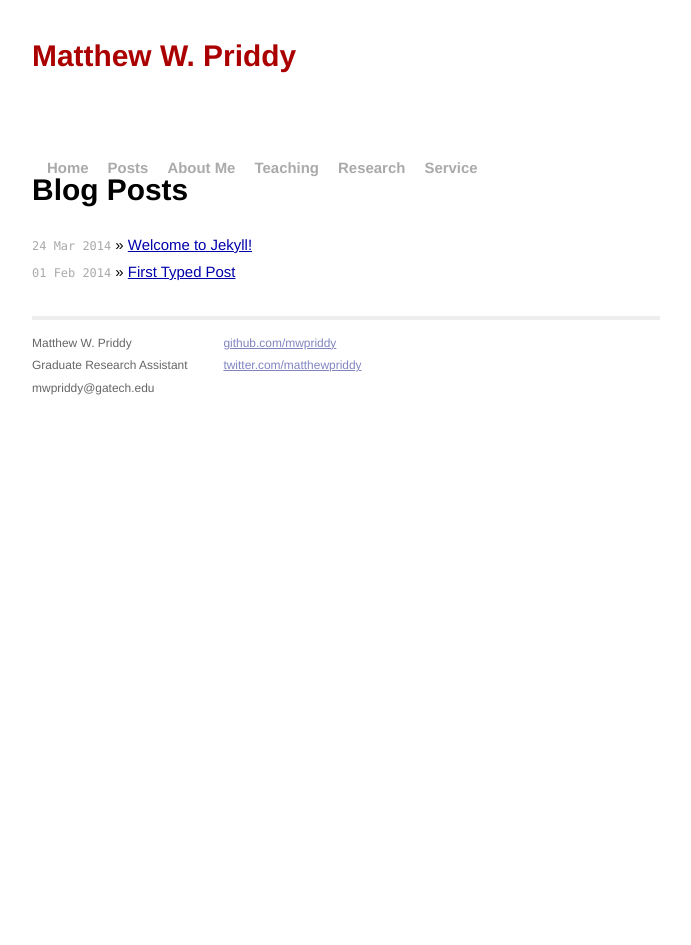
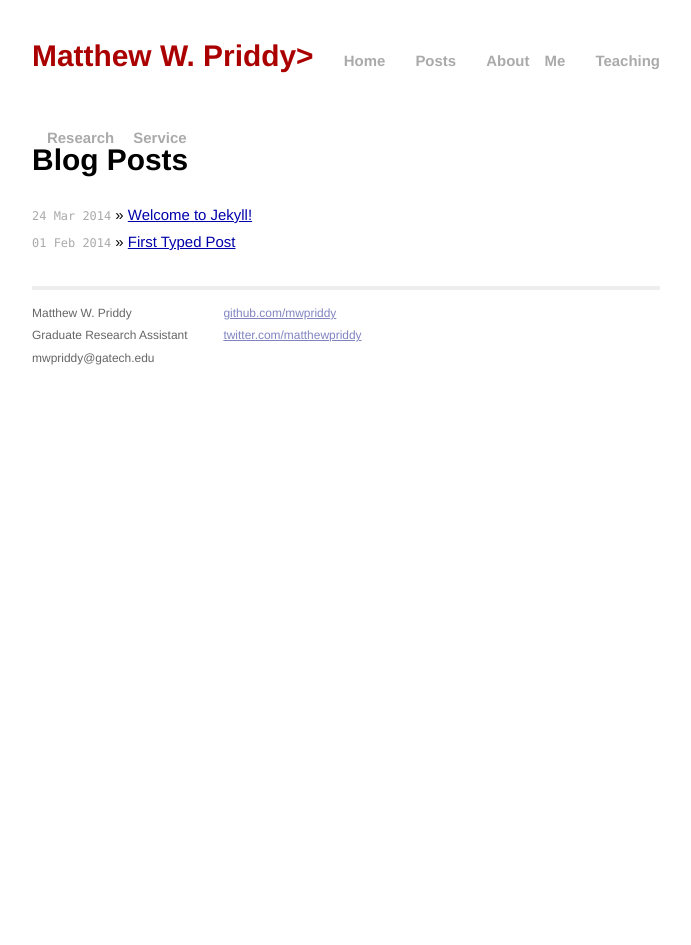
Before and after one commit to mwpriddy/mwpriddy.github.io, a Jekyll site: the page built from index.html, in a window 1280 px wide. Shown: the whole page, without its empty margins (294-985 px from the left). Built offline with Jekyll 4.4.1, drawn with Linux system fonts in a browser that asks for light colours; Markdown is read by kramdown in place of the engine named in the settings.

Commit message:
Update default.html

```diff
--- a/_layouts/default.html
+++ b/_layouts/default.html
@@ -17,8 +17,7 @@
 
         <div class="site">
           <div class="header">
-            <h1 class="title"><a href="/">{{ site.name }}</a></h1>
-            <h1 Lets have some fun doing some cool stuff></h1>
+            <h1 class="title"><a href="/">{{ site.name }}></h1>
             <a class="extra" href="/">Home</a>
             <a class="extra" href="/">Posts</a>
             <a class="extra" href="/">About Me</a>
```
